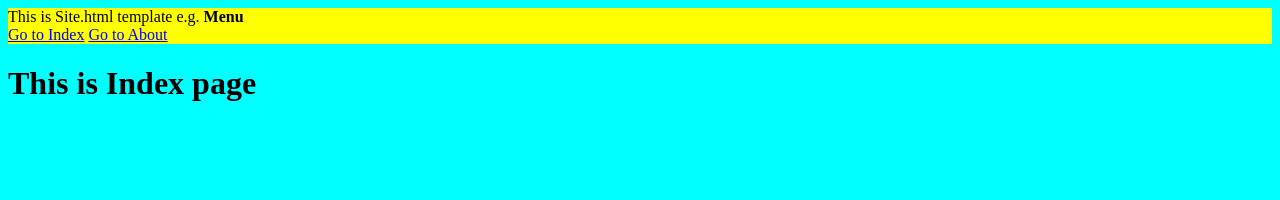
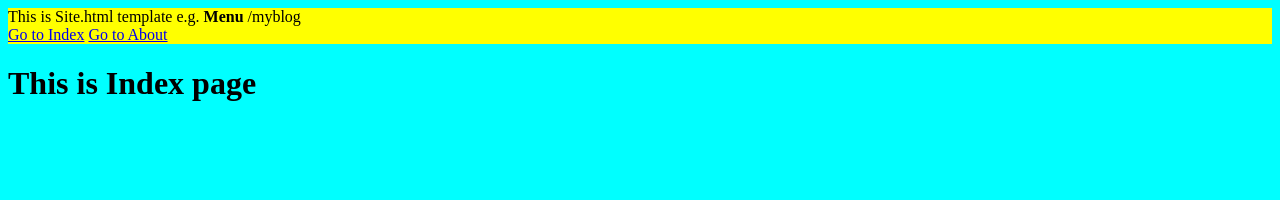
Before and after one commit to Miapit/myblog, a Jekyll site: the page built from index.html, in a window 1280 px wide. Shown: the top 200 px of the page. Built offline with Jekyll 4.4.1, drawn with Linux system fonts in a browser that asks for light colours.

Commit message:
Update paths

```diff
--- a/_config.yml
+++ b/_config.yml
@@ -4,7 +4,7 @@ description: >- # this means to ignore newlines until "baseurl:"
   Write an awesome description for your new site here. You can edit this
   line in _config.yml. It will appear in your document head meta (for
   Google search results) and in your feed.xml site description.
-baseurl: "" # the subpath of your site, e.g. /blog
+baseurl: "/myblog" # the subpath of your site, e.g. /blog
 url: "" # the base hostname & protocol for your site, e.g. http://example.com
 twitter_username: jekyllrb
 github_username:  jekyll
--- a/_layouts/site.html
+++ b/_layouts/site.html
@@ -5,15 +5,16 @@
     <meta name="viewport" content="width=device-width, initial-scale=1.0">
     <meta http-equiv="X-UA-Compatible" content="ie=edge">
     <title>Document</title>
-    <link rel="stylesheet" href="/css/styles.css">
+    <link rel="stylesheet" href="{{site.baseurl}}/css/styles.css">
 </head>
 <body>
     <div class="wrapper">
     This is Site.html template
     e.g. <b>Menu</b>
+    {{site.baseurl}}
     <br/>
-    <a href="/">Go to Index</a>
-    <a href="/myAbout/">Go to About</a>
+    <a href="{{site.baseurl}}/">Go to Index</a>
+    <a href="{{site.baseurl}}/myAbout/">Go to About</a>
     </div>
     {{content}}
 </body>
```
